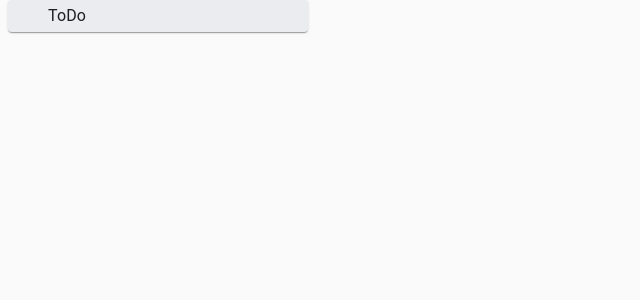
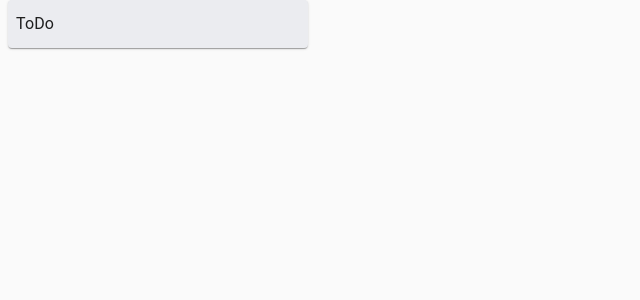
Before and after one commit to rexiah23/frontend-taskmanager, a React (Create React App) app: page / in a window 1280 px wide. Both pictures are taken after a click on the element "To Do". Shown: the top 300 px of the page, without its empty margins (0-640 px from the left). Built offline with nearby package versions, Linux system fonts and the light colour scheme.

Commit message:
feat|add styling to inputbase and setediting to false on click on inputbase

```diff
--- a/src/components/TaskList/TaskListTitle.jsx
+++ b/src/components/TaskList/TaskListTitle.jsx
@@ -8,18 +8,32 @@ const TaskListTitle = props => {
   const [editing, setEditing] = useState(false);
   const useStyle = makeStyles((theme) => ({
     editableTitleContainer: {
-      marginLeft:theme.spacing(1),
-      display: "flex"
+      display: "flex",
     },
     editableTitle: {
       marginLeft:theme.spacing(1),
       flexGrow: 1
     },
+    editableTitleInput : {
+      margin: theme.spacing(1),
+      "&:focus":{
+        background: "#ddd"
+      }
+    }
   }))
   const classes = useStyle();
   return (
   <div>
-    {editing && <div><InputBase value="ToDo"/></div>}
+    {editing && <div>
+      <InputBase
+        value="ToDo"
+        inputProps={{
+          className: classes.editableTitleInput
+        }}
+        fullWidth
+        onBlur = {() => setEditing(prev => !prev)}
+        />
+        </div>}
     {!editing && <div className={classes.editableTitleContainer}>
       <Typography
         onClick={() => setEditing(prev => !prev)}
```
